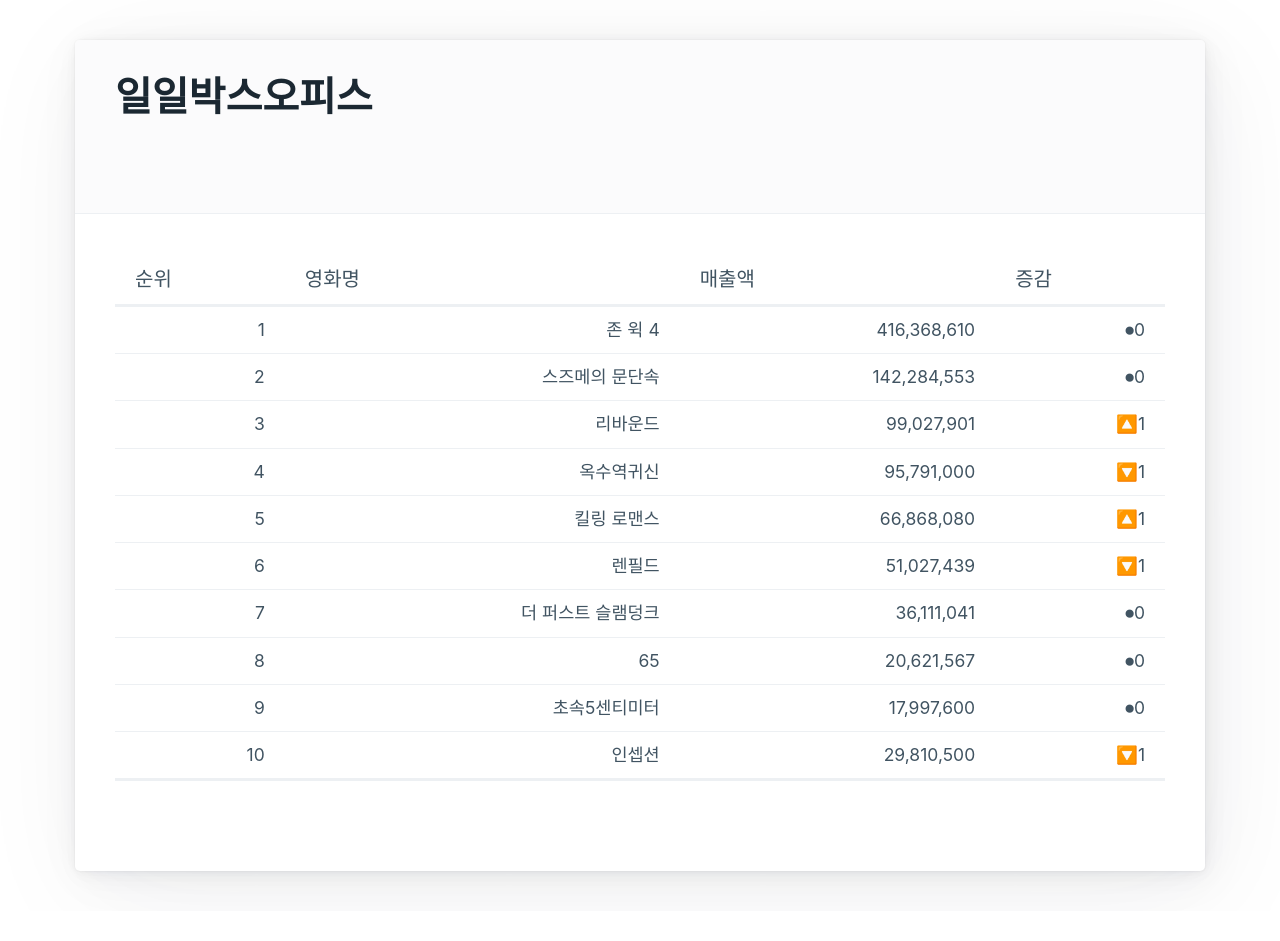
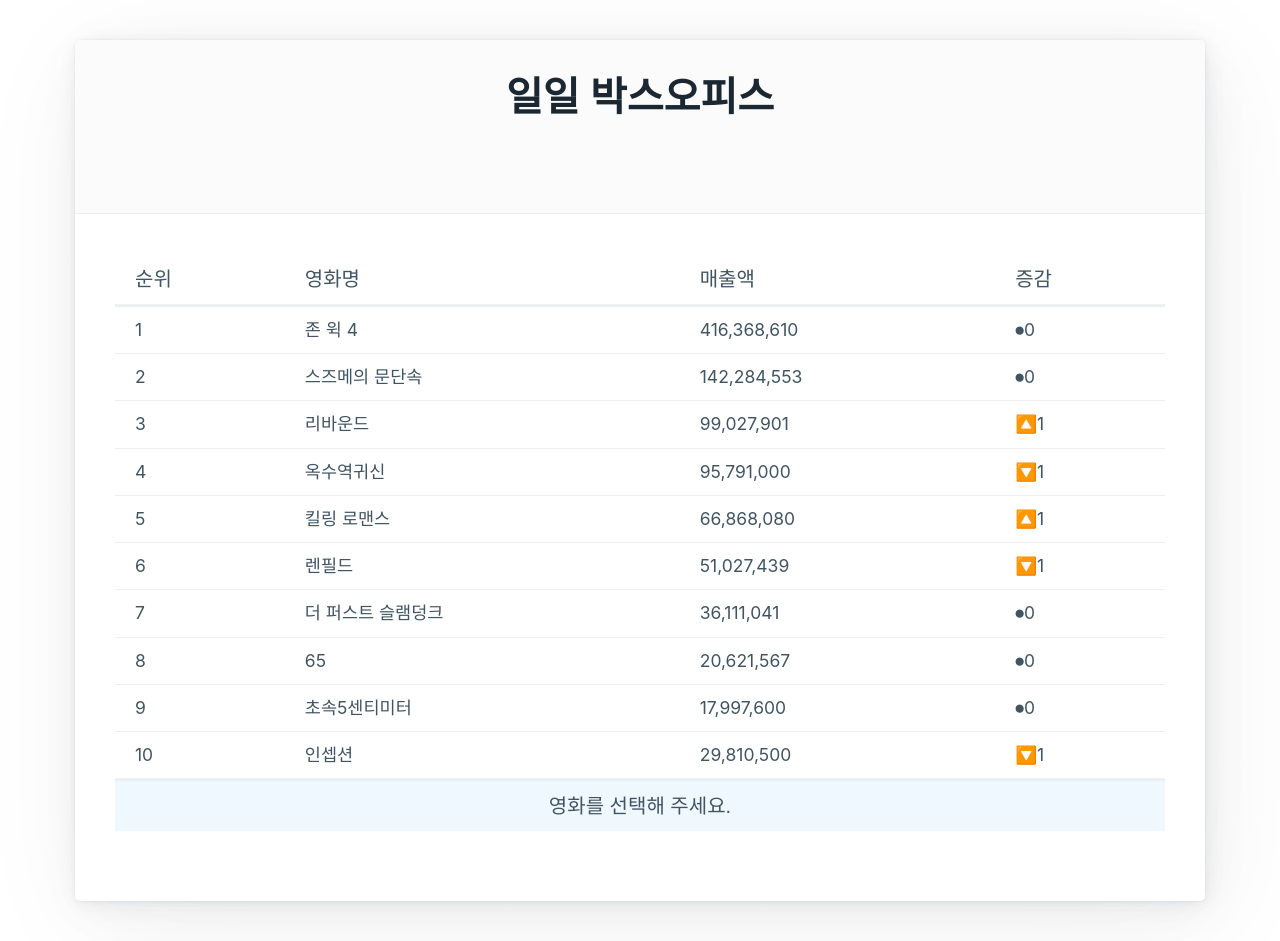
Before and after one commit to marine-yang-so-yun/k3_react, a React (Create React App) app: page / in a window 1280 px wide. Before the commit the page ends 911 px from the top, so only its background shows below. Built offline with nearby package versions, Linux system fonts and the light colour scheme.

Commit message:
일일박스오피스

```diff
--- a/src/03/Box.css
+++ b/src/03/Box.css
@@ -1,3 +1,13 @@
-tbody td    {
-    text-align: right;
+*   {
+
 }
+
+main h1 {
+    text-align:center;
+
+}
+tfoot td    {
+    text-align: center;
+    background-color: aliceblue;
+    font-family: 'IBM Plex Sans KR', sans-serif!important;
+}
--- a/src/03/Box.js
+++ b/src/03/Box.js
@@ -9,7 +9,7 @@ const Box = () => {
     return (
         <main className="container">
             <article>
-                <header><h1>일일박스오피스</h1></header>
+                <header><h1>일일 박스오피스</h1></header>
                 <table>
                     <thead>
                         <tr>
--- a/src/03/BoxRows.js
+++ b/src/03/BoxRows.js
@@ -1,20 +1,29 @@
+
 import {useState} from "react";
 
-const BoxRows = (probs) => {
 
-    const mvlist = [...probs.mv];
+const BoxRows = ({mv}) => {
+
+    const mvlist = mv;
     //console.log("boxrows", mvlist);
 
-    const [footTag, setFootTag] = useState('');
-    const showMv = (row) => {
-        setFootTag(row.movieCd);
 
-        console.log(row);
+
+    let trTags = [];
+    const [trFoot, settrFoot] = useState("영화를 선택해 주세요.");
+
+     //클릭된 자료 확인
+
+     const showMv = (line) => {
+
+
+        settrFoot("💙 ["+line.movieCd+"] "+line.movieNm + " 개봉일:" + line.openDt +" 💙");
+
     }
 
-    let trTags = [];
+
     for (let row of mvlist) {
-        //console.log(row.rank, row.movieNm, row.salesAmt, row.rankInten);
+        console.log(row.rank, row.movieNm, row.salesAmt, row.rankInten);
 
         let icon;
         var rank = parseInt(row.rankInten);
@@ -29,7 +38,7 @@ const BoxRows = (probs) => {
         }
 
         trTags.push(
-            <tr className = "mytr" key={row.movieCd} onClick={() => showMv(row)}>
+            <tr className = "mytr" key = {row.movieCd} onClick={()=>showMv(row)}>
             <td>{row.rank}</td>
             <td>{row.movieNm}</td>
             <td>{parseInt(row.salesAmt).toLocaleString()}</td>
@@ -41,7 +50,7 @@ const BoxRows = (probs) => {
 
     }
 
-    //console.log(trTags);
+    console.log(trTags);
     return (
         <>
             <tbody>
@@ -49,8 +58,11 @@ const BoxRows = (probs) => {
             </tbody>
             <tfoot>
                 <tr>
-            <td colSpan={4}>{footTag}</td>
+                    <td colspan="4">
+                    {trFoot}
+                    </td>
                 </tr>
+
             </tfoot>
         </>
     );
--- a/src/App.js
+++ b/src/App.js
@@ -9,7 +9,7 @@ function App() {
   return (
     //<MyClock />
     //<Hello />
-    <Box />
+   <Box />
     //<MyDiv />
   );
 }
```
Also changed, not shown: src/02/MyClockTime.js (+12 -2 lines), src/02/MyClockTime_0.js (added, +12 -0 lines), src/02/MyClockTime_1.js (deleted, +0 -21 lines), 1 other file (tests, documents, lock files or other folders). Lines whose indentation alone changed are shown as unchanged.
